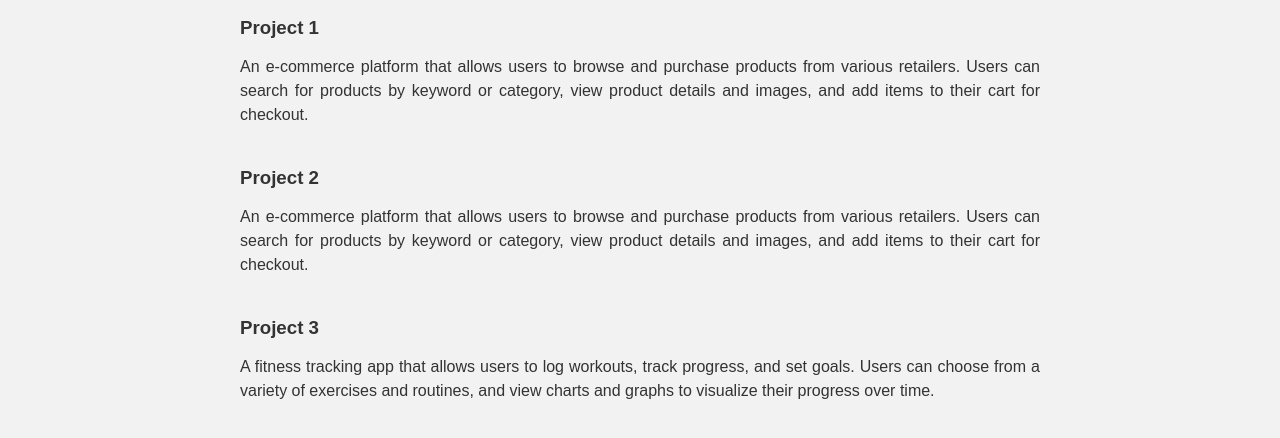
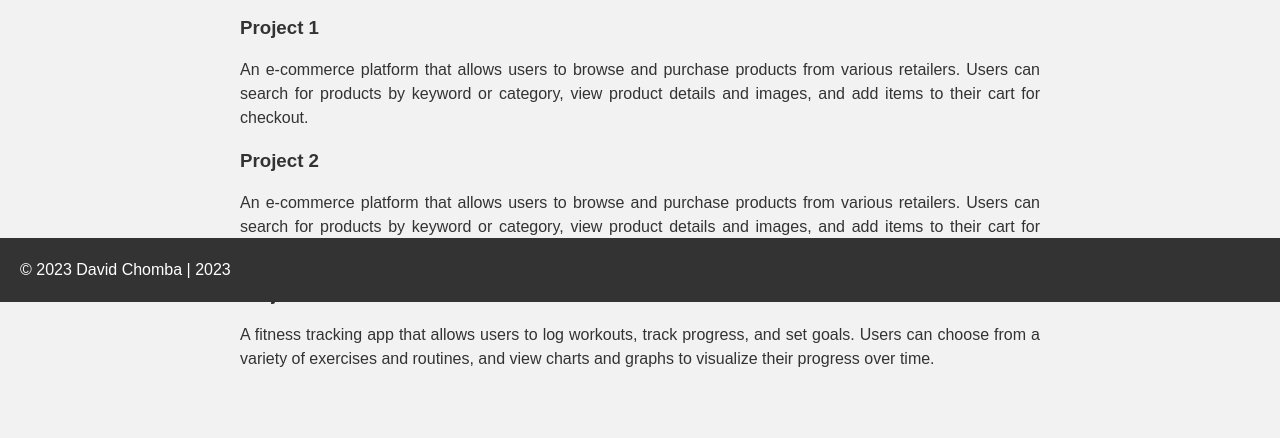
Before and after one commit to dvuula/dtchomba1, a plain HTML site: page portfolio.html in a window 1280 px wide. Shown: the part 498-936 px from the top of the page. Before the commit the page ends 908 px from the top, so only its background shows below. Drawn offline with Linux system fonts and the light colour scheme.

Commit message:
Update portfolio.html

```diff
--- a/portfolio.html
+++ b/portfolio.html
@@ -3,9 +3,11 @@
   <head>
     <title>David Chomba | Portfolio</title>
     <meta name="viewport" content="width=device-width, initial-scale=1">
-    <style>
+     <style>
       html, body {
         height: 100%;
+        margin: 0;
+        padding: 0;
       }
 
       body {
@@ -13,8 +15,6 @@
         font-size: 16px;
         color: #333;
         background-color: #f2f2f2;
-        margin: 0;
-        padding: 0;
       }
 
       header {
@@ -53,7 +53,8 @@
         max-width: 800px;
         margin: 0 auto;
         padding: 0 20px;
-        height: 100%;
+        padding-bottom: 60px;
+        margin-bottom: 20px;
       }
 
       h1, h2 {
@@ -82,28 +83,12 @@
         margin-bottom: 20px;
       }
 
-      .portfolio-item {
-        margin-bottom: 40px;
-      }
-
-      .portfolio-item img {
-        margin-bottom: 10px;
-      }
-
-      .portfolio-item h3 {
-        margin-bottom: 10px;
-      }
-
-      .portfolio-item p {
-        margin-bottom: 0;
-      }
-
       footer {
         background-color: #333;
         color: #fff;
         text-align: center;
         padding: 20px;
-        position: absolute;
+        position: fixed;
         bottom: 0;
         width: 100%;
       }
@@ -141,6 +126,12 @@
   <p>A fitness tracking app that allows users to log workouts, track progress, and set goals. Users can choose from a variety of exercises and routines, and view charts and graphs to visualize their progress over time.</p>
 </div>
     </main>
-
+   <footer>
+<p>© 2023 David Chomba | <span id="currentYear"></span></p>
+</footer>
+<script>
+var currentYear = new Date().getFullYear();// Update the footer text with the current year
+  document.getElementById("currentYear").innerHTML = currentYear;
+</script>
   </body>
 </html>
```
